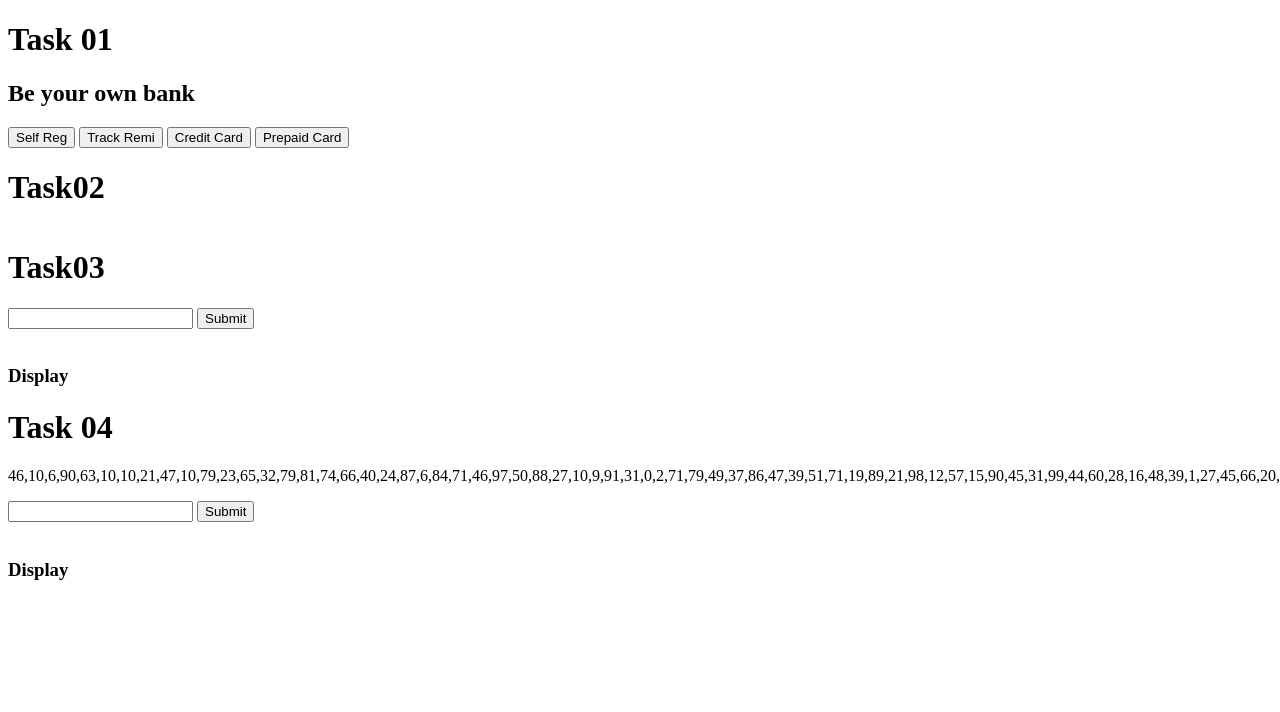
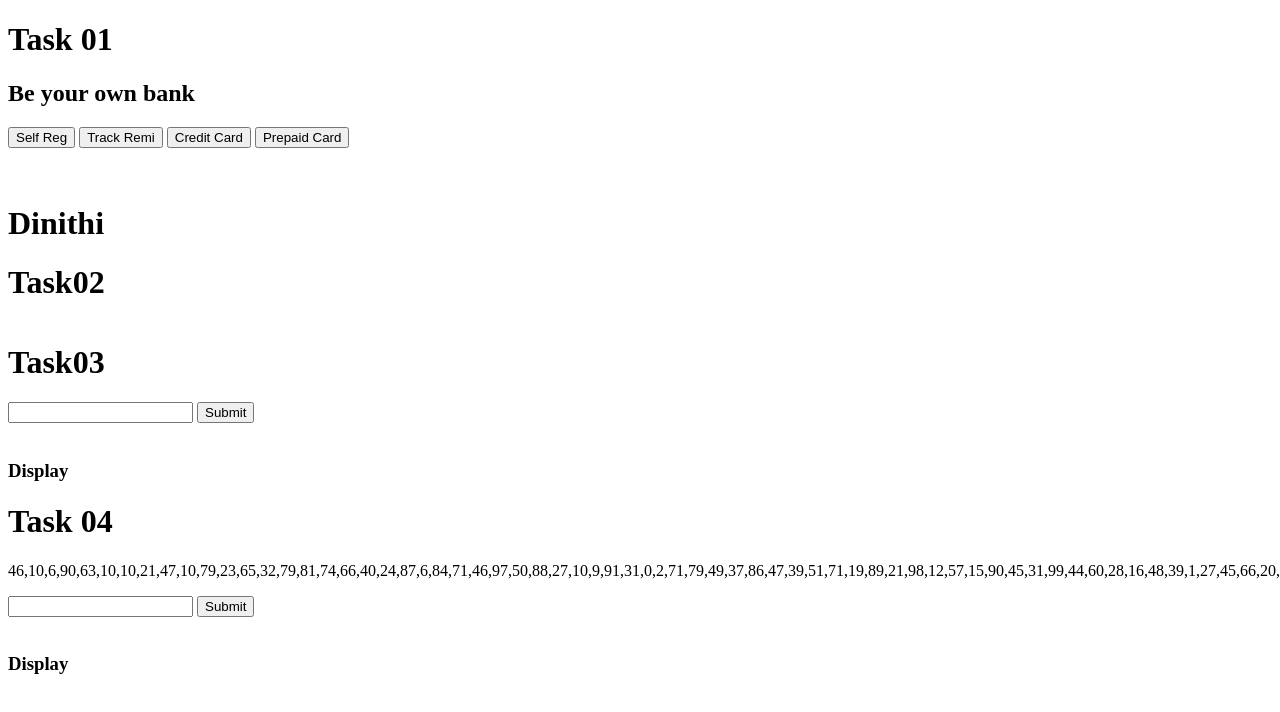
Before and after one commit to dinithirajasinghe/acpt, a plain HTML site: page fetch/Task/index.html in a window 1280 px wide. Shown: the top 712 px of the page. Drawn offline with Linux system fonts and the light colour scheme; no server answers.

Commit message:
add page my name

```diff
--- a/fetch/Task/index.html
+++ b/fetch/Task/index.html
@@ -22,6 +22,10 @@
 
         </div>
     </div>
+
+<br><br>
+
+<h1>Dinithi</h1>
 
     <div>
         <div>
```
